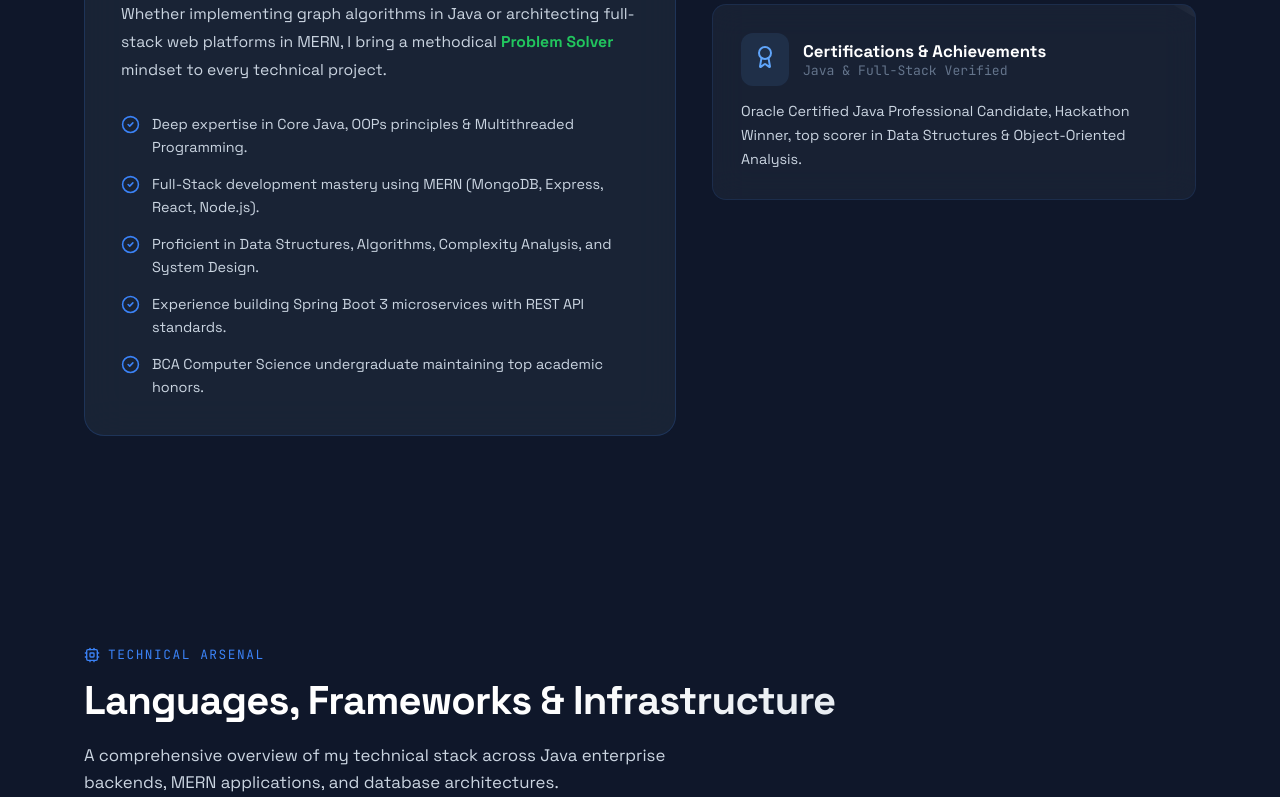
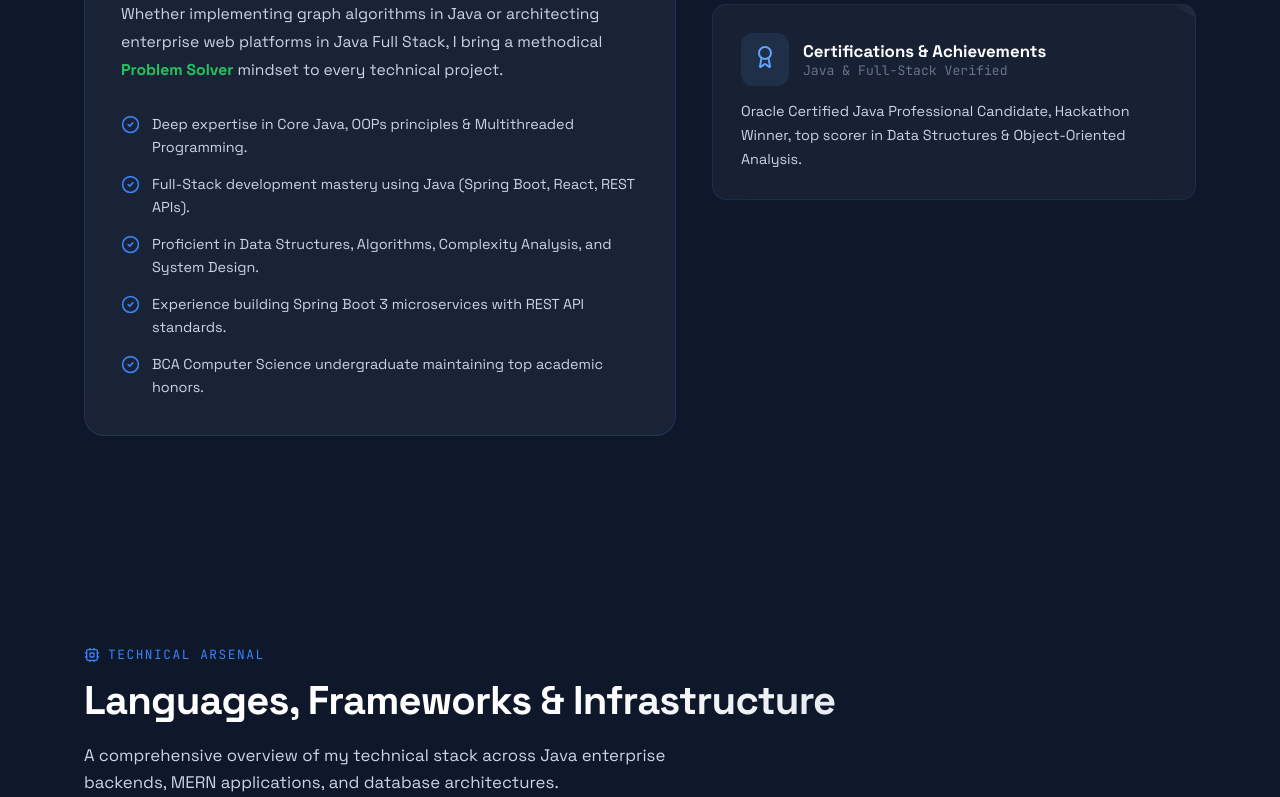
Before and after one commit to kashyap-jyoti/Developer-portfolio, a React (Vite) app in the folder frontend/: page / in a window 1280 px wide. Shown: the part 1518-2315 px from the top of the page. Built offline with nearby package versions, Linux system fonts and the light colour scheme; no server answers; the HTML template or start-up script is replaced by a standard one.

Commit message:
Update About.jsx

```diff
--- a/frontend/src/components/About.jsx
+++ b/frontend/src/components/About.jsx
@@ -16,7 +16,7 @@ export default function About() {
 
   const highlights = [
     'Deep expertise in Core Java, OOPs principles & Multithreaded Programming.',
-    'Full-Stack development mastery using MERN (MongoDB, Express, React, Node.js).',
+    'Full-Stack development mastery using Java (Spring Boot, React, REST APIs).',
     'Proficient in Data Structures, Algorithms, Complexity Analysis, and System Design.',
     'Experience building Spring Boot 3 microservices with REST API standards.',
     'BCA Computer Science undergraduate maintaining top academic honors.'
@@ -123,7 +123,7 @@ export default function About() {
                 I am an aspiring <strong style={{ color: '#60A5FA' }}>Java Developer</strong> and <strong style={{ color: '#60A5FA' }}>Software Engineer</strong> who thrives on solving complex engineering challenges. As a dedicated <strong style={{ color: '#C084FC' }}>BCA Student</strong> and <strong style={{ color: '#F472B6' }}>DSA Enthusiast</strong>, my core philosophy is writing clean, scalable, and high-performance code.
               </p>
               <p style={{ color: '#CBD5E1', lineHeight: 1.8, fontSize: '0.98rem', marginBottom: '28px' }}>
-                Whether implementing graph algorithms in Java or architecting full-stack web platforms in MERN, I bring a methodical <strong style={{ color: '#22C55E' }}>Problem Solver</strong> mindset to every technical project.
+                Whether implementing graph algorithms in Java or architecting enterprise web platforms in Java Full Stack, I bring a methodical <strong style={{ color: '#22C55E' }}>Problem Solver</strong> mindset to every technical project.
               </p>
 
               <div style={{ display: 'flex', flexDirection: 'column', gap: '14px' }}>
```
